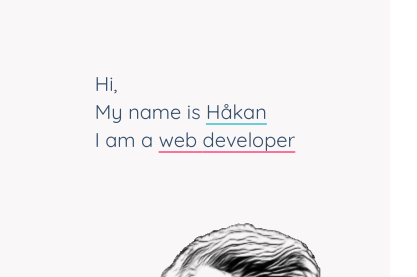
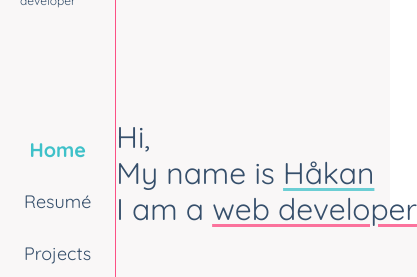
Before and after one commit to HawkieOne/next-portfolio, a Next.js app: page / in a window 390 px wide. Shown: the part 195-472 px from the top of the page, 417 px wide, since content can reach past the window. Built offline with nearby package versions, Linux system fonts and the light colour scheme; what tailwind-group-even-odd would draw is missing.

Commit message:
Dark mode adjustments

```diff
--- a/components/Home/WelcomeText.tsx
+++ b/components/Home/WelcomeText.tsx
@@ -4,7 +4,7 @@ import AnimatedWord from "../shared/AnimatedWord";
 
 export default function WelcomeText() {
   return (
-    <div className="text-secondary dark:text-secondary-dark text-xl lg:leading-relaxed basis-1/
+    <div className="text-secondary dark:text-secondary-dark text-3xl lg:leading-relaxed basis-1/
                     md:text-4xl lg:text-6xl">
 
       <motion.div animate={{ opacity: [0, 1] }} transition={{ delay: 1 }}>
--- a/components/Sidebar/Sidebar.tsx
+++ b/components/Sidebar/Sidebar.tsx
@@ -10,8 +10,7 @@ import { AiOutlineMenu } from "react-icons/ai";
 export default function Header() {
   return (
     <aside className="h-full flex-col justify-between items-center bg-primary dark:bg-primary-dark
-                      border-r border-r-secondary dark:border-r-accent-dark hidden lg:flex">
-      <AiOutlineMenu className="text-4xl self-start p-1"/>
+                      border-r border-r-highlight md:border-r-secondary dark:border-r-accent-dark flex">
       <Profile />
       {/* <div className="flex flex-col justify-center divide-y divide-secondary border-y border-secondary"> */}
       <div className="flex flex-col justify-center">
--- a/components/Sidebar/SidebarLink.tsx
+++ b/components/Sidebar/SidebarLink.tsx
@@ -14,7 +14,6 @@ export default function SidebarLink({ item }) {
         className="flex items-center justify-center space-x-2 text-secondary dark:text-secondary-dark
               hover:text-highlight dark:hover:text-highlight cursor-pointer p-3"
       >
-        {/* <FontAwesomeIcon icon={item.icon} /> */}
         {router.pathname === item.link ? (
           <p className="text-lg text-accent scale-110 font-bold">{item.text}</p>
         ) : (
```
